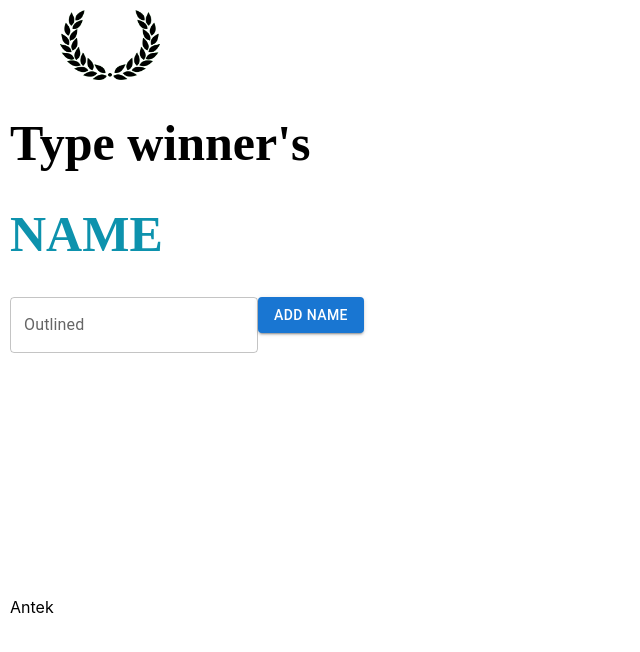
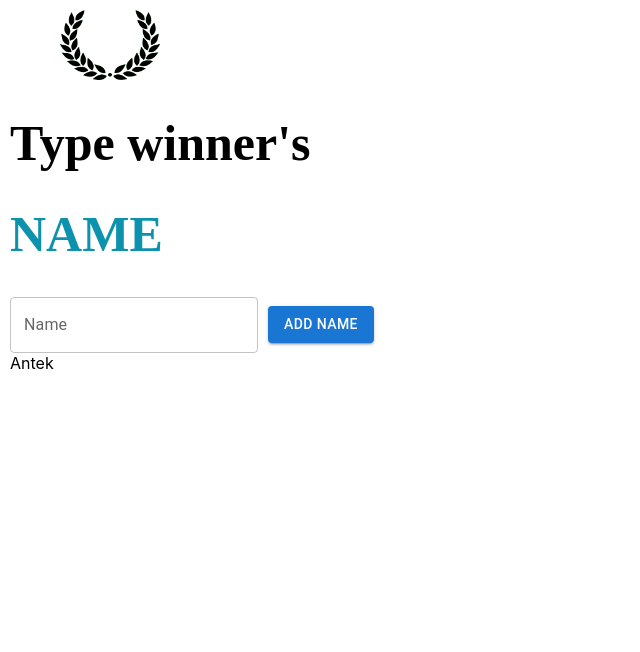
Before and after one commit to bajdster/React_Competition, a React (Create React App) app in the folder react-competition/: page / in a window 1280 px wide. Shown: the top 652 px of the page, without its empty margins (0-640 px from the left). Built offline with nearby package versions, Linux system fonts and the light colour scheme; a web font is replaced by a local one.

Commit message:
styled inputs

```diff
--- a/react-competition/src/components/MainBox.js
+++ b/react-competition/src/components/MainBox.js
@@ -20,7 +20,7 @@
 
         <div className={classes.competitionForm}>
         <form>
-            <TextField id="outlined-basic" label="Outlined" variant="outlined" inputRef={nameRef}/>
+            <TextField id="outlined-basic" label="Name" variant="outlined" inputRef={nameRef}/>
             <Button onClick={addName} variant="contained">Add Name</Button>
         </form>
         </div>
--- a/react-competition/src/components/MainBox.module.scss
+++ b/react-competition/src/components/MainBox.module.scss
@@ -20,7 +20,22 @@
     .competitionForm
     {
         width:50%;
-        height: 300px;
+        // height: 300px;
+        // display: flex;
+        // align-items: center;
+        // justify-content: center;
         // background-color: azure;
+
+        form
+        {
+            display: flex;
+            // justify-content: space-evenly;
+            align-items: center;
+
+            Button
+            {
+                margin-left:10px;
+            }
+        }
     }
 }
```
